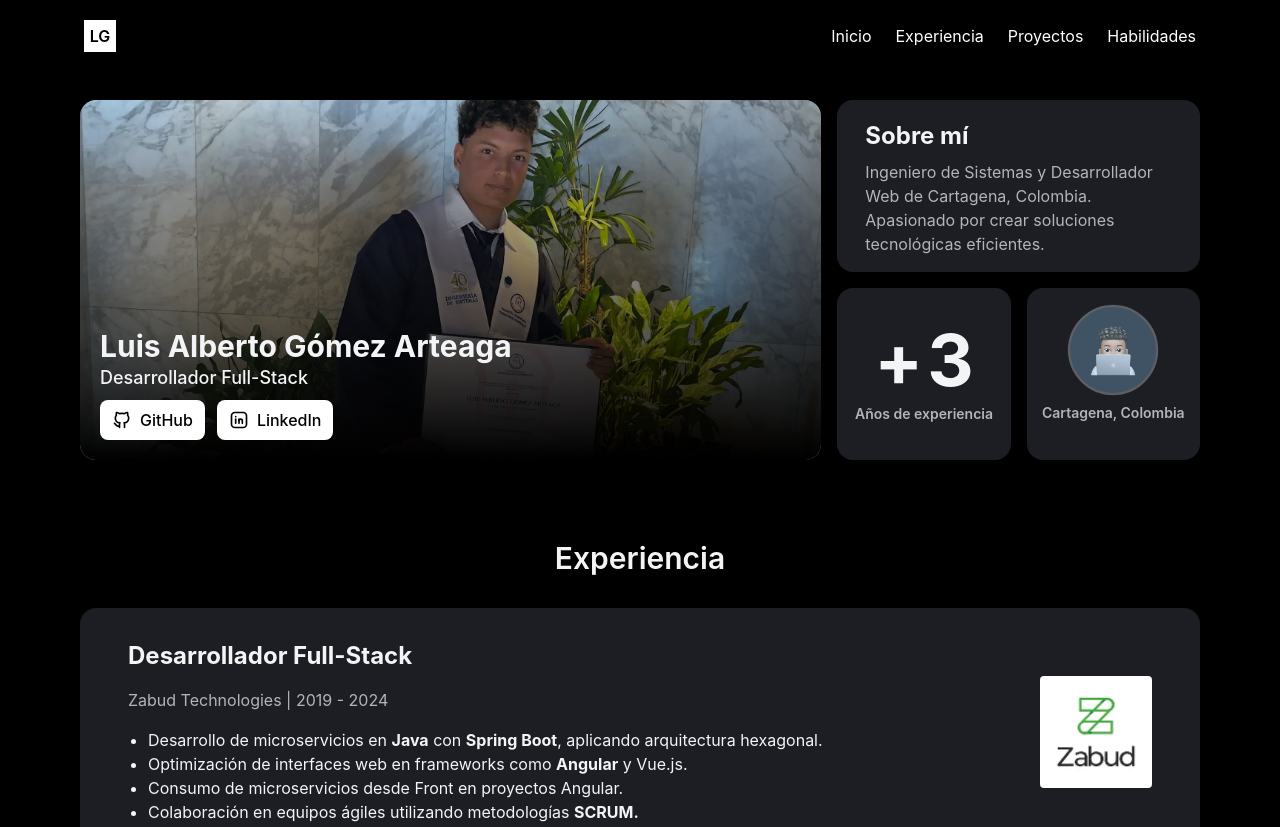
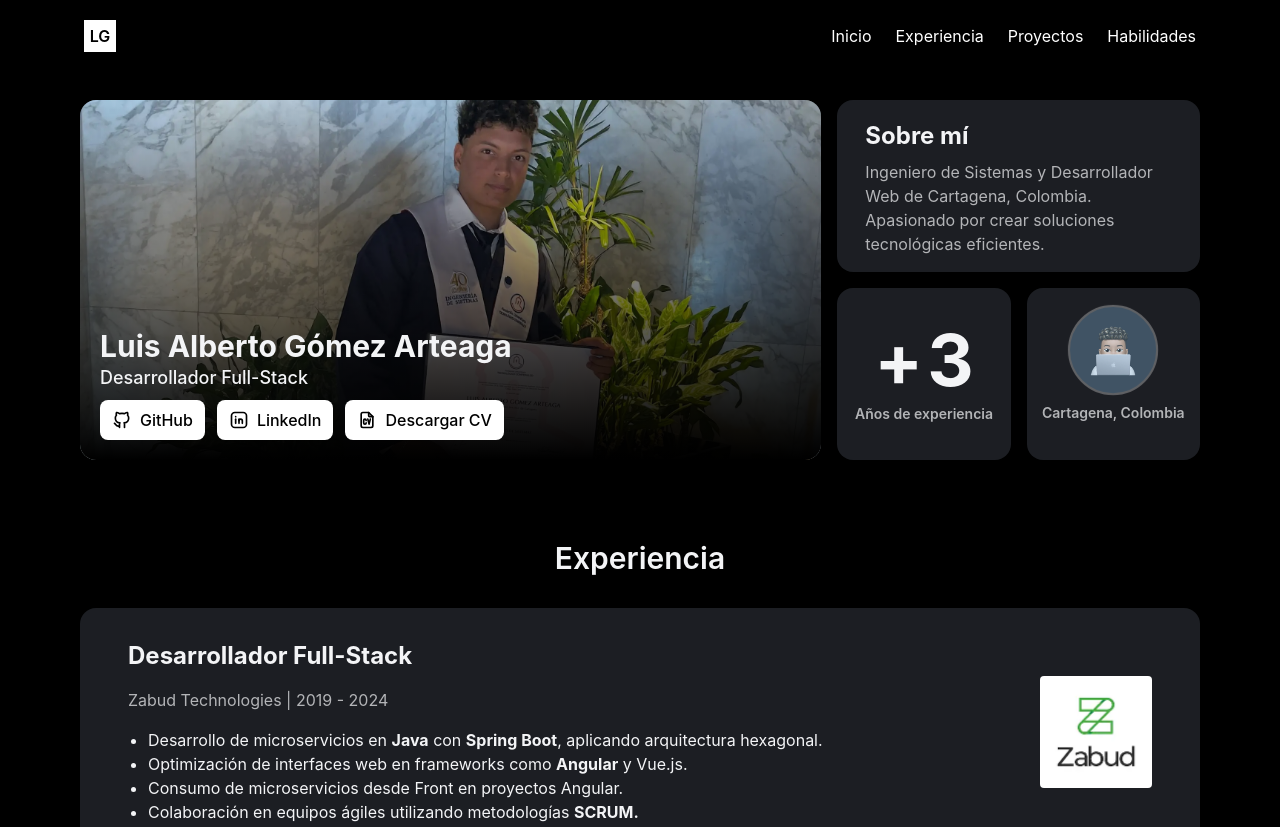
Before and after one commit to luisgomezadev/luisgomezdev-portfolio, an Astro site: page / in a window 1280 px wide. Shown: the top 827 px of the page. Built offline with nearby package versions, Linux system fonts and the light colour scheme; Astro itself is replaced by a stand-in of ours.

Commit message:
Add CV file and download button in header

```diff
--- /dev/null
+++ b/src/assets/icons/CvIcon.astro
@@ -0,0 +1,21 @@
+---
+const { color = "currentColor", size = 24 } = Astro.props;
+---
+
+<svg
+  xmlns="http://www.w3.org/2000/svg"
+  width={size}
+  height={size}
+  viewBox="0 0 24 24"
+  fill="none"
+  stroke={color}
+  stroke-width="2"
+  stroke-linecap="round"
+  stroke-linejoin="round"
+  class="icon icon-tabler icons-tabler-outline icon-tabler-file-cv"
+  ><path stroke="none" d="M0 0h24v24H0z" fill="none"></path><path
+    d="M14 3v4a1 1 0 0 0 1 1h4"></path><path
+    d="M17 21h-10a2 2 0 0 1 -2 -2v-14a2 2 0 0 1 2 -2h7l5 5v11a2 2 0 0 1 -2 2z"
+  ></path><path d="M11 12.5a1.5 1.5 0 0 0 -3 0v3a1.5 1.5 0 0 0 3 0"></path><path
+    d="M13 11l1.5 6l1.5 -6"></path></svg
+>
--- a/src/components/Header.astro
+++ b/src/components/Header.astro
@@ -1,7 +1,8 @@
 ---
-import Memoji from "@/assets/images/memoji.png";
 import GitHub from "../assets/icons/GitHub.astro";
 import LinkedIn from "../assets/icons/LinkedIn.astro";
+import CvIcon from "../assets/icons/CvIcon.astro";
+
 import ButtonLink from "./ButtonLink.astro";
 import CardItem from "./CardItem.astro";
 
@@ -33,6 +34,10 @@ const { id } = Astro.props;
         <ButtonLink href="https://www.linkedin.com/in/luisgomezdev/">
           <LinkedIn color="#000" size={20} />
           <span class="hidden lg:flex">LinkedIn</span>
+        </ButtonLink>
+        <ButtonLink href="/files/CV_Luis_Gomez_2025.pdf">
+          <CvIcon color="#000" size={20} />
+          <span class="hidden lg:flex">Descargar CV</span>
         </ButtonLink>
       </div>
     </div>
```
Also changed, not shown: 1 other file.
